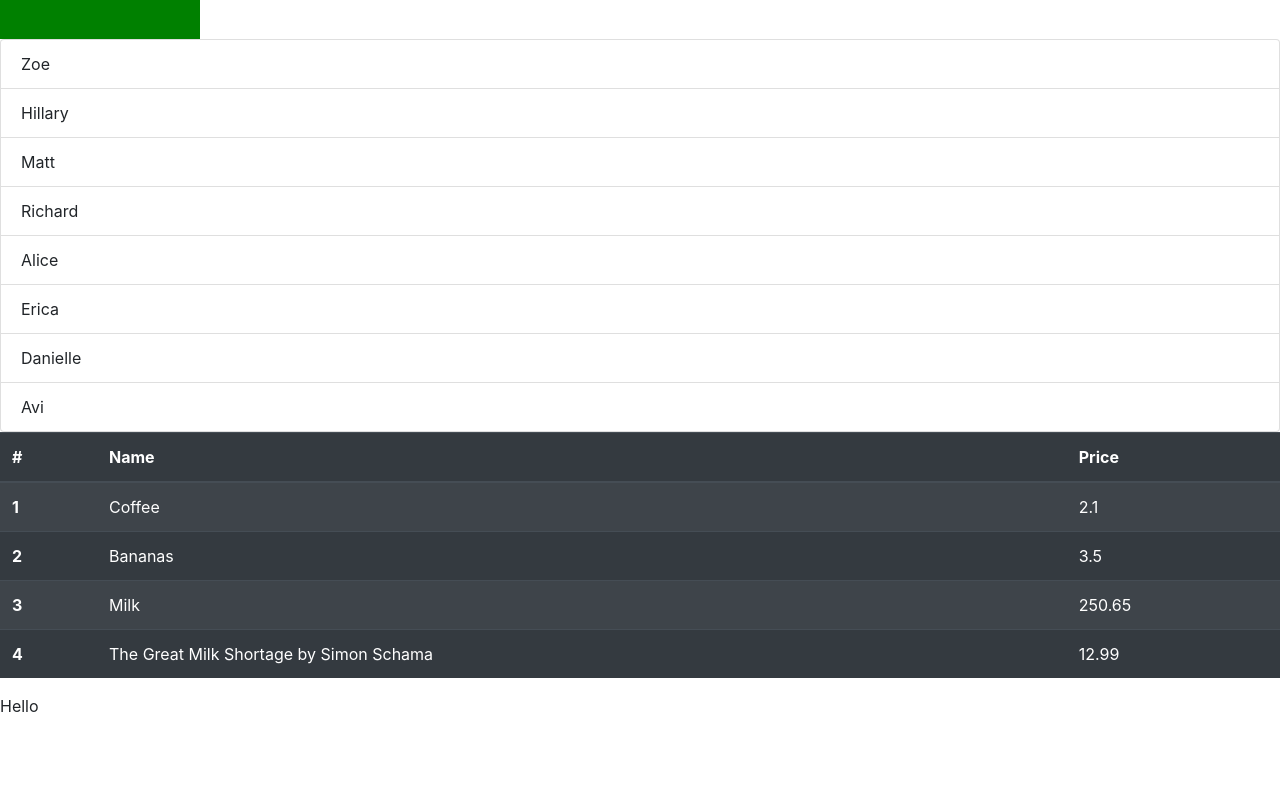
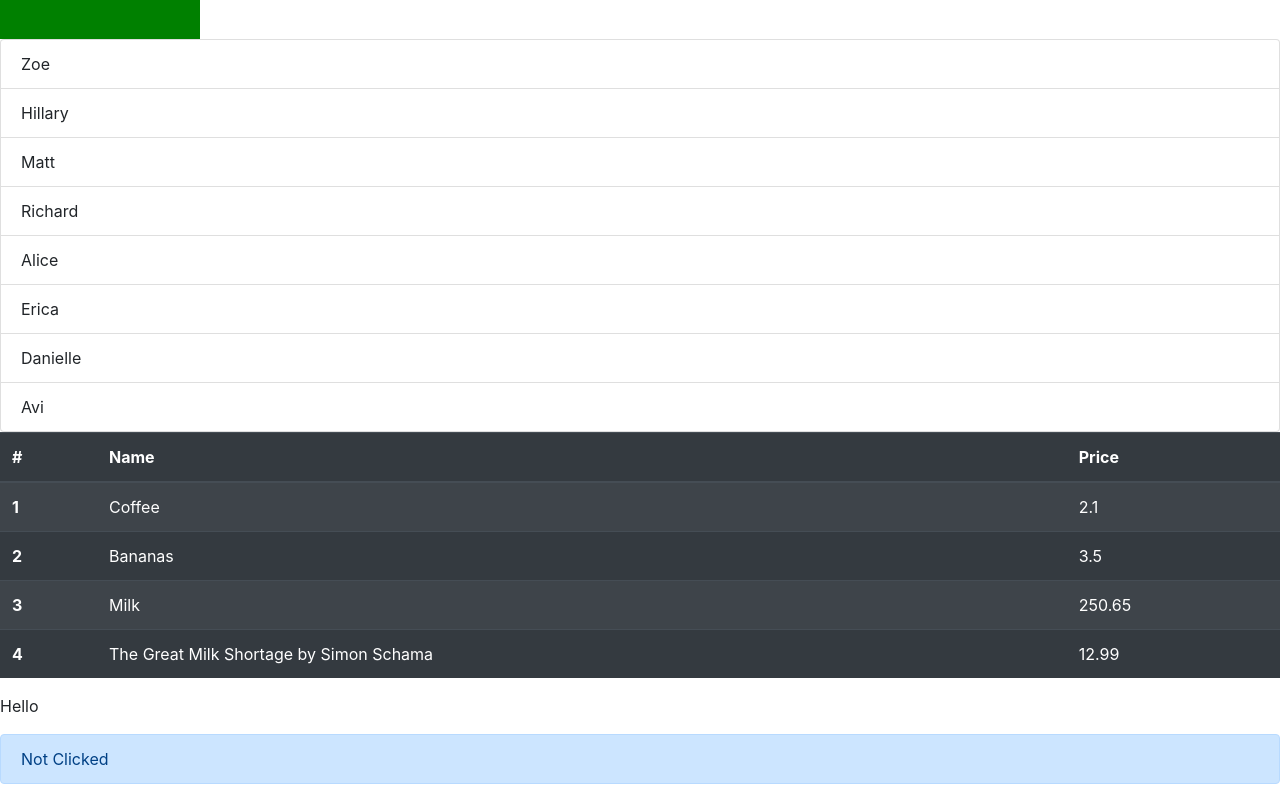
Before and after one commit to Avi-Cohen-Nehemia/react-basics, a React (Create React App) app: page / in a window 1280 px wide. Shown: the part 331-1131 px from the top of the page. Before the commit the page ends 1065 px from the top, so only its background shows below. Built offline with nearby package versions, Linux system fonts and the light colour scheme.

Commit message:
solve Clicked exercise

```diff
--- /dev/null
+++ b/src/components/Clicked/index.js
@@ -0,0 +1,26 @@
+import React, { Component } from 'react';
+
+class Clicked extends Component {
+    constructor(props) {
+        super(props);
+        this.state = { clicked: false }
+        this.handleClick = this.handleClick.bind(this);
+    }
+
+    handleClick() {
+        this.setState({ clicked: true });
+    }
+
+    render() {
+        const { clicked } = this.state
+        return (
+            <p className='alert alert-primary'
+                onClick={this.handleClick}
+            >
+                {clicked ? 'Clicked!' : 'Not Clicked'}
+            </p>
+        );
+    }
+}
+
+export default Clicked;
--- a/src/components/Stuff/index.js
+++ b/src/components/Stuff/index.js
@@ -6,6 +6,7 @@ import Paragraph from './../Paragraph';
 import People from './../People';
 import Basket from './../Basket';
 import FadeIn from "./../FadeIn";
+import Clicked from './../Clicked'
 
 const Stuff = ({ square }) => {
     return (
@@ -27,6 +28,7 @@ const Stuff = ({ square }) => {
                 ] }
             />
             <FadeIn time={ "3000ms" }>Hello</FadeIn>
+            <Clicked />
         </>
     )
 }
```
